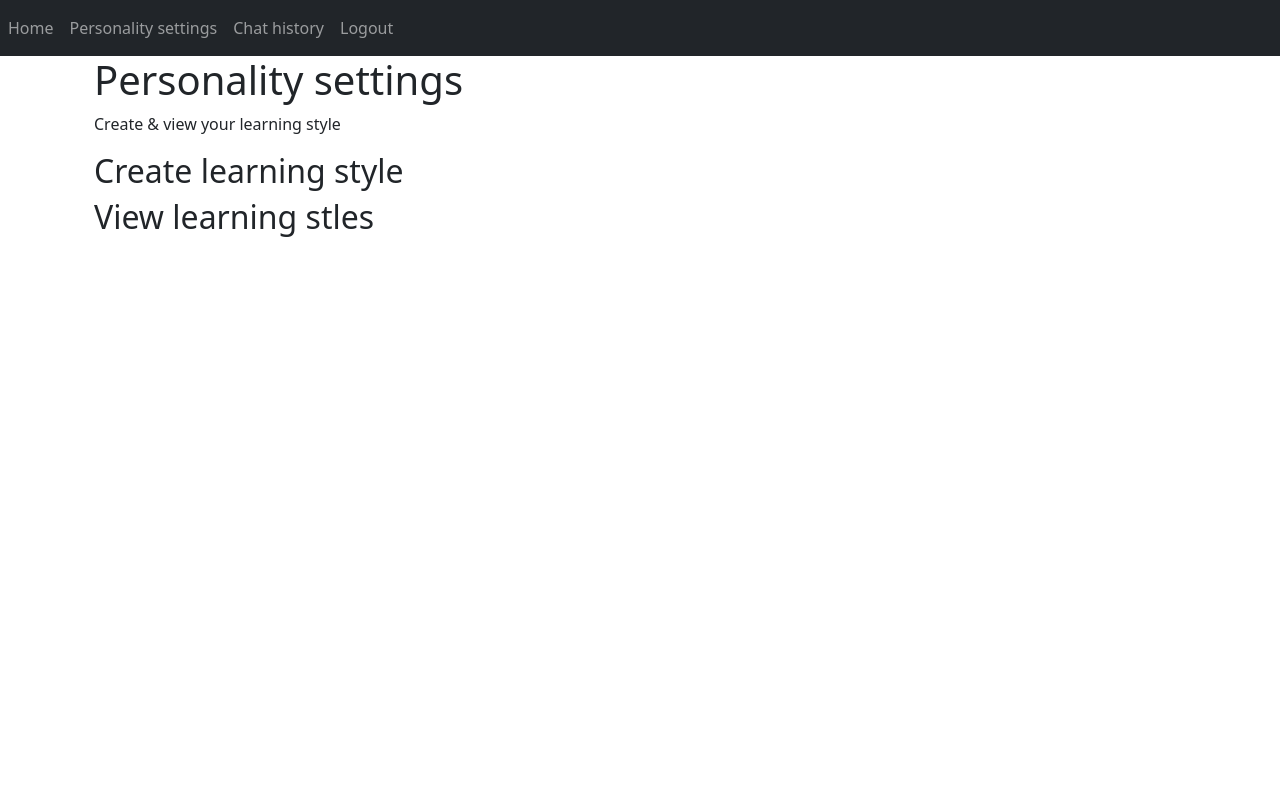
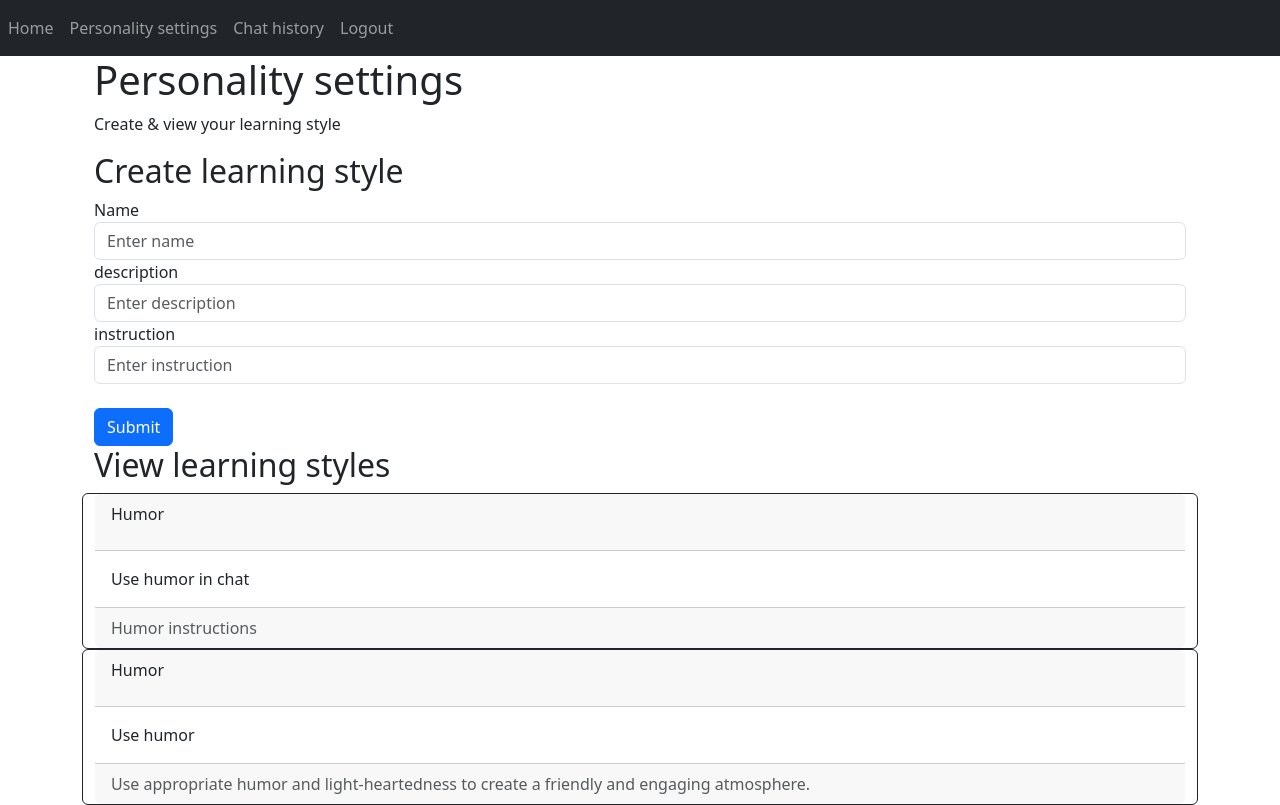
Before and after one commit to RenzoM0/Education-API, a Flask app: page /personality in a window 1280 px wide. Before the commit the page ends 237 px from the top, so only its background shows below. Run offline with Flask 3, Linux system fonts and the light colour scheme; a user stored in the database is signed in.

Commit message:
Personality settings front end

```diff
--- a/website/__init__.py
+++ b/website/__init__.py
@@ -17,7 +17,7 @@ def create_app():
     app.register_blueprint(views, url_prefix='/')
     app.register_blueprint(auth, url_prefix='/')
 
-    from .models import User, Chat
+    from .models import User, Chat, LearningStyle, Rubric
 
     with app.app_context():
         db.create_all()
--- a/website/config.py
+++ b/website/config.py
@@ -4,7 +4,7 @@ class Config(object):
 
 class DevelopmentConfig(Config):
     SECRET_KEY = "this-is-a-super-secret-key"
-    OPENAI_KEY = ''
+    OPENAI_KEY = 'sk-'
 
 config = {
     'development': DevelopmentConfig,
--- a/website/templates/home.html
+++ b/website/templates/home.html
@@ -99,9 +99,9 @@
         <h2>Select learning style</h2>
         <select class="form-select" aria-label="None">
             <option selected>None</option>
-            <option value="1">One</option>
-            <option value="2">Two</option>
-            <option value="3">Three</option>
+            {% for learningstyle in learningstyles %}
+                <option value="{{ learningstyle.id }}">{{ learningstyle.name }}</option>
+            {% endfor %}
         </select>
     </div>
     <div class="row">
--- a/website/templates/personality.html
+++ b/website/templates/personality.html
@@ -6,9 +6,32 @@
     </div>
     <div class="row">
         <h2>Create learning style</h2>
+        <form method="POST">
+            <div class="form-group">
+                <label for="name">Name</label>
+                <input type="text" class="form-control" id="name" name="name" placeholder="Enter name" />
+                <label for="description">description</label>
+                <input type="text" class="form-control" id="description" name="description" placeholder="Enter description" />
+                <label for="instruction">instruction</label>
+                <input type="text" class="form-control" id="instruction" name="instruction" placeholder="Enter instruction" />
+            </div>
+            <br />
+            <button type="submit" class="btn btn-primary">Submit</button>
+        </form>
     </div>
     <div class="row">
-        <h2>View learning stles</h2>
+        <h2>View learning styles</h2>
+        {% for learningstyle in learningstyles %}
+        <div class="card border-dark">
+            <div class="card-header d-flex justify-content-between align-items-center">
+                <p>{{ learningstyle.name}}</p>
+            </div>
+            <div class="card-body">
+                <div class="card-text">{{ learningstyle.description }}</div>
+            </div>
+            <div class="card-footer text-muted">{{ learningstyle.instruction }}</div>
+        </div>
+        {% endfor %}
     </div>
 
 </div>
--- a/website/views.py
+++ b/website/views.py
@@ -1,21 +1,35 @@
 import json
-from flask import Blueprint, render_template, jsonify, request, flash
+from flask import Blueprint, render_template, jsonify, request, flash, redirect, url_for
 from flask_login import login_required, current_user
 from . import aiapi
-from .models import Chat
+from .models import Chat, LearningStyle
 from . import db
 
 views = Blueprint('views', __name__)
 
-@views.route('/')
+@views.route('/' , methods=['POST', 'GET'])
 @login_required
 def home():
-    return render_template("home.html", user=current_user)
+    learningstyles = LearningStyle.query.filter_by(student=current_user.id).all()
+    return render_template("home.html", user=current_user, learningstyles=learningstyles)
 
-@views.route('/personality')
+@views.route('/personality', methods=['POST', 'GET'])
 @login_required
 def personality():
-    return render_template("personality.html", user=current_user)
+    learningstyles = LearningStyle.query.filter_by(student=current_user.id).all()
+
+    if request.method == 'POST':
+        name = request.form.get('name')
+        description = request.form.get('description')
+        instruction = request.form.get('instruction')
+
+        new_learning_style = LearningStyle( name=name, description=description, instruction=instruction, student=current_user.id)
+        db.session.add(new_learning_style)
+        db.session.commit()
+        flash("Learning style created", category='success')
+        return redirect(url_for('views.personality'))
+
+    return render_template("personality.html", user=current_user, learningstyles=learningstyles)
 
 @views.route('/chathistory')
 @login_required
```
Also changed, not shown: website/models.py (+13 -0 lines), instance/database.db.
